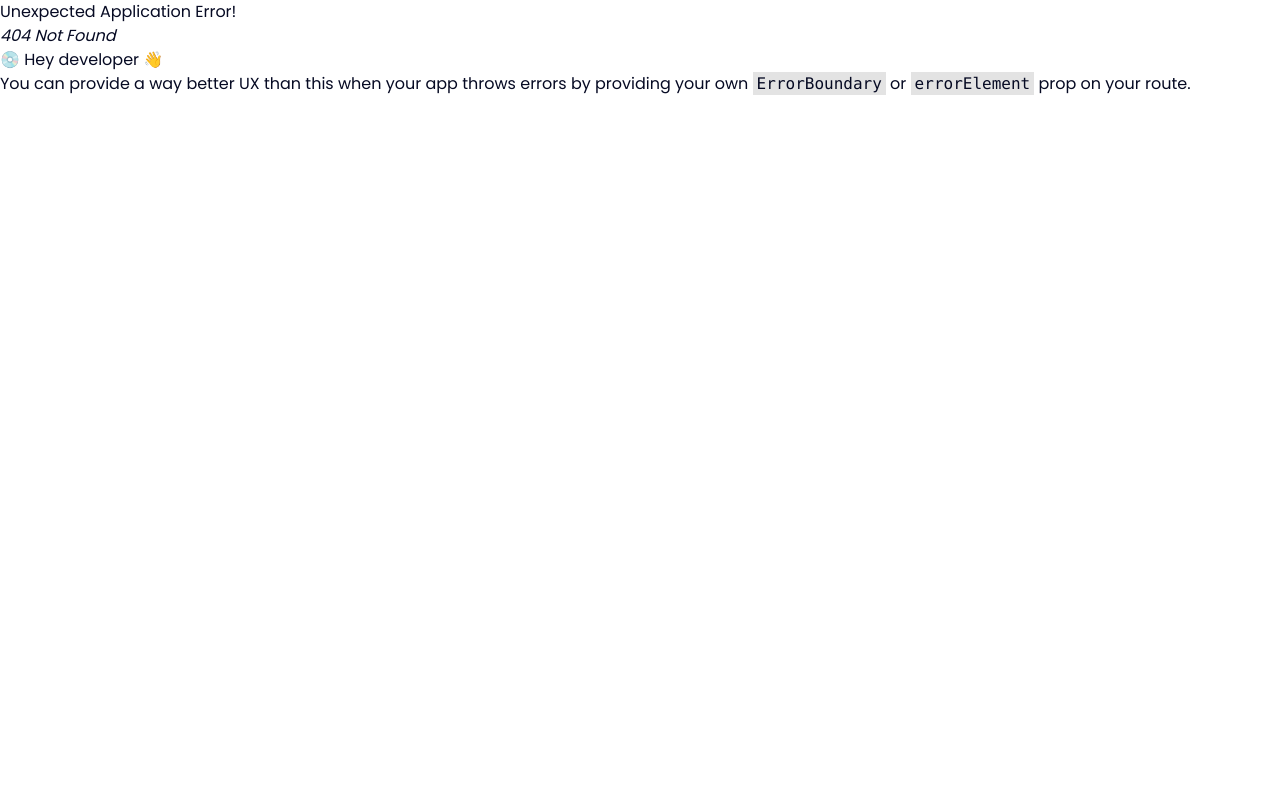
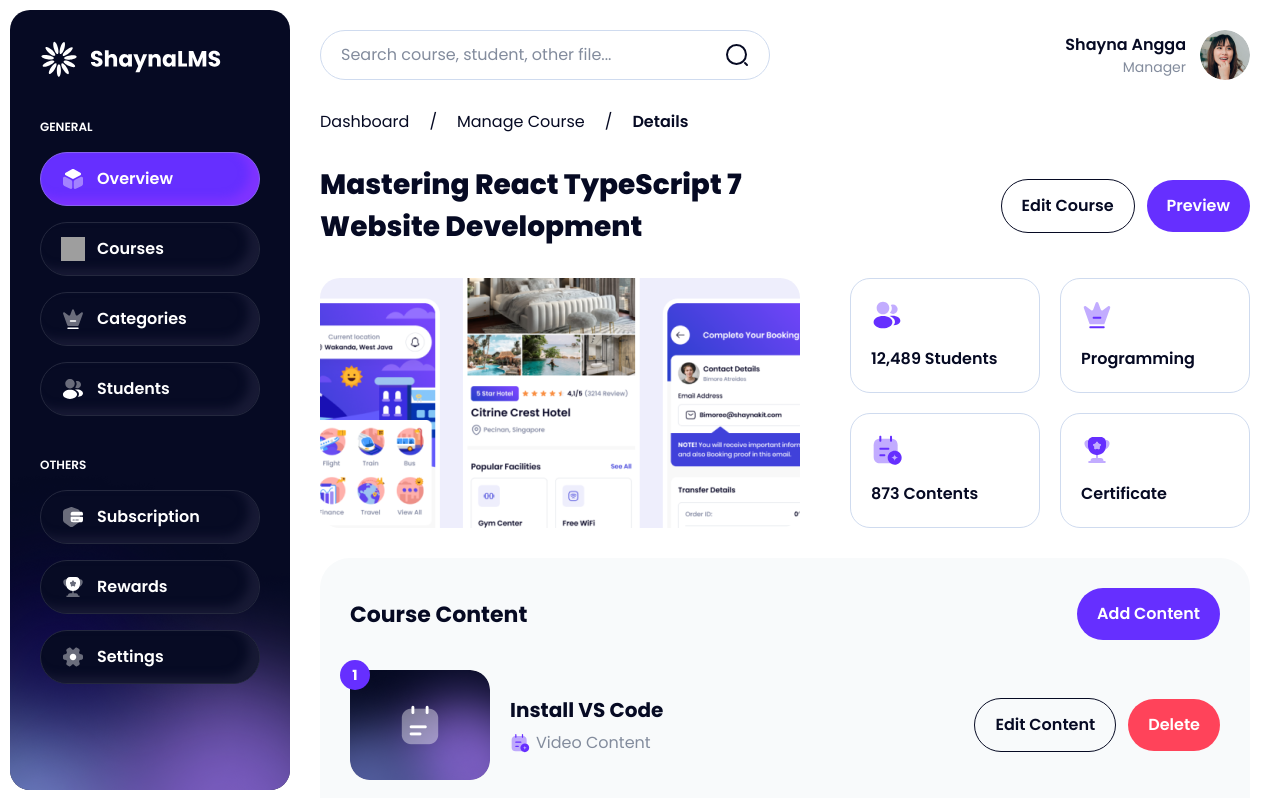
Before and after one commit to Arknightmythic/COURSE-LMS-PROJECT, a React (Vite) app: page /manager/courses/1 in a window 1280 px wide. Before the commit this address had no page. Shown: the top 798 px of the page. Built offline with nearby package versions, Linux system fonts and the light colour scheme; grey boxes are pictures that could not be loaded.

Commit message:
course details

```diff
--- a/src/components/sidebar.jsx
+++ b/src/components/sidebar.jsx
@@ -14,7 +14,7 @@
             GENERAL
           </p>
           <li>
-            <Link to="#">
+            <Link to="/manager">
               <div className="flex items-center gap-3 w-full rounded-full border p-[14px_20px] transition-all duration-300 hover:bg-[#662FFF] hover:border-[#8661EE] hover:shadow-[-10px_-6px_10px_0_#7F33FF_inset] bg-[#662FFF] border-[#8661EE] shadow-[-10px_-6px_10px_0_#7F33FF_inset]">
                 <img
                   src="/assets/images/icons/3dcube-white.svg"
@@ -26,7 +26,7 @@
             </Link>
           </li>
           <li>
-            <Link to="#">
+            <Link to="/manager/courses">
               <div className="flex items-center gap-3 w-full rounded-full border p-[14px_20px] transition-all duration-300 hover:bg-[#662FFF] hover:border-[#8661EE] hover:shadow-[-10px_-6px_10px_0_#7F33FF_inset] bg-[#070B24] border-[#24283E] shadow-[-10px_-6px_10px_0_#181A35_inset]">
                 <img
                   src="/assets/images/icons/note-favorite-white.svg"
--- /dev/null
+++ b/src/pages/manager/course-details/content-item.jsx
@@ -0,0 +1,66 @@
+import PropTypes from "prop-types";
+import React from "react";
+import { Link } from "react-router-dom";
+
+export default function ContentItem({
+    id=1,
+    index=1,
+    type='video',
+    title='Install VS Code',
+    courseId = 2
+}) {
+  return (
+    <div className="card flex items-center gap-5">
+      <div className="relative flex shrink-0 w-[140px] h-[110px] ">
+        <p className="absolute -top-[10px] -left-[10px] flex shrink-0 w-[30px] h-[30px] rounded-full items-center justify-center text-center bg-[#662FFF] text-white">
+          <span className="font-bold text-sm leading-[21px]">{index}</span>
+        </p>
+        <div className="rounded-[20px] bg-[#D9D9D9] overflow-hidden">
+          <img
+            src={`/assets/images/thumbnails/cover-${type}.png`}
+            className="w-full h-full object-cover"
+            alt="thumbnail"
+          />
+        </div>
+      </div>
+      <div className="w-full">
+        <h3 className="font-bold text-xl leading-[30px] line-clamp-1">
+          {title}
+        </h3>
+        <div className="flex items-center gap-5">
+          <div className="flex items-center gap-[6px] mt-[6px]">
+            <img
+              src="/assets/images/icons/note-favorite-purple.svg"
+              className="w-5 h-5"
+              alt="icon"
+            />
+            <p className="text-[#838C9D]">Video Content</p>
+          </div>
+        </div>
+      </div>
+      <div className="flex justify-end items-center gap-3">
+        <Link
+          to={`/manager/courses/${courseId}/edit/${id}`}
+          className="w-fit rounded-full border border-[#060A23] p-[14px_20px] font-semibold text-nowrap"
+        >
+          Edit Content
+        </Link>
+        <button
+          type="button"
+          className="w-fit rounded-full p-[14px_20px] bg-[#FF435A] font-semibold text-white text-nowrap"
+        >
+          Delete
+        </button>
+      </div>
+    </div>
+  );
+}
+
+
+ContentItem.PropTypes ={
+    id:PropTypes.number,
+    index:PropTypes.number,
+    type:PropTypes.string,
+    title:PropTypes.string,
+    courseId:PropTypes.number
+}
--- /dev/null
+++ b/src/pages/manager/course-details/index.jsx
@@ -0,0 +1,54 @@
+import React from 'react'
+import TableContent from './table-content'
+
+export default function ManageCourseDetailPage() {
+  return (
+    <>
+        <div id="Breadcrumb" className="flex items-center gap-5 *:after:content-['/'] *:after:ml-5">
+                <span className="last-of-type:after:content-[''] last-of-type:font-semibold">Dashboard</span>
+                <span className="last-of-type:after:content-[''] last-of-type:font-semibold">Manage Course</span>
+                <span className="last-of-type:after:content-[''] last-of-type:font-semibold">Details</span>
+            </div>
+            <header className="flex items-center justify-between gap-[30px]">
+                <div>
+                    <h1 className="font-extrabold text-[28px] leading-[42px]">
+                        Mastering React TypeScript 7 <br />
+                        Website Development
+                    </h1>
+                </div>
+                <div className="flex items-center gap-3">
+                    <a href="#" className="w-fit rounded-full border border-[#060A23] p-[14px_20px] font-semibold text-nowrap">
+                        Edit Course
+                    </a>
+                    <a href="course-learning-video.html" className="w-fit rounded-full p-[14px_20px] font-semibold text-[#FFFFFF] bg-[#662FFF] text-nowrap">
+                        Preview
+                    </a>
+                </div>
+            </header>
+            <section id="CourseInfo" className="flex gap-[50px]">
+                <div id="Thumbnail" className="flex shrink-0 w-[480px] h-[250px] rounded-[20px] bg-[#D9D9D9] overflow-hidden">
+                    <img src="/assets/images/thumbnails/th-4.png" className="w-full h-full object-cover" alt="thumbnail"/>
+                </div>
+                <div className="grid grid-cols-2 gap-5 w-full">
+                    <div className="flex flex-col rounded-[20px] border border-[#CFDBEF] p-5 gap-4">
+                        <img src="/assets/images/icons/profile-2user-purple.svg" className="w-8 h-8" alt="icon"/>
+                        <p className="font-semibold">12,489 Students</p>
+                    </div>
+                    <div className="flex flex-col rounded-[20px] border border-[#CFDBEF] p-5 gap-4">
+                        <img src="/assets/images/icons/crown-purple.svg" className="w-8 h-8" alt="icon"/>
+                        <p className="font-semibold">Programming</p>
+                    </div>
+                    <div className="flex flex-col rounded-[20px] border border-[#CFDBEF] p-5 gap-4">
+                        <img src="/assets/images/icons/note-favorite-purple.svg" className="w-8 h-8" alt="icon"/>
+                        <p className="font-semibold">873 Contents</p>
+                    </div>
+                    <div className="flex flex-col rounded-[20px] border border-[#CFDBEF] p-5 gap-4">
+                        <img src="/assets/images/icons/cup-purple.svg" className="w-8 h-8" alt="icon"/>
+                        <p className="font-semibold">Certificate</p>
+                    </div>
+                </div>
+            </section>
+            <TableContent/>
+    </>
+  )
+}
--- /dev/null
+++ b/src/pages/manager/course-details/table-content.jsx
@@ -0,0 +1,63 @@
+import React from "react";
+import ContentItem from "./content-item";
+
+export default function TableContent() {
+  return (
+    <section
+      id="CourseList"
+      className="flex flex-col w-full rounded-[30px] p-[30px] gap-[30px] bg-[#F8FAFB]"
+    >
+      <div className="header flex items-center justify-between">
+        <h2 className="font-bold text-[22px] leading-[33px]">Course Content</h2>
+        <a
+          href="add-course-content.html"
+          className="w-fit rounded-full p-[14px_20px] font-semibold text-[#FFFFFF] bg-[#662FFF] text-nowrap"
+        >
+          Add Content
+        </a>
+      </div>
+      <ContentItem type="text"/>
+      <ContentItem type="video"/>
+      <ContentItem type="text"/>
+      <ContentItem type="video"/>
+      <ContentItem type="text"/>
+      <ContentItem type="video"/>
+      <ContentItem type="text"/>
+      <ContentItem type="video"/>
+      <ContentItem type="text"/>
+      <ContentItem type="video"/>
+      <div id="Pagination" className="flex items-center gap-3">
+        <button
+          type="button"
+          className="flex shrink-0 w-9 h-9 rounded-full items-center justify-center text-center transition-all duration-300 hover:bg-[#662FFF] hover:text-white hover:border-0 bg-[#662FFF] text-white"
+        >
+          <span className="font-semibold text-sm leading-[21px]">1</span>
+        </button>
+        <button
+          type="button"
+          className="flex shrink-0 w-9 h-9 rounded-full items-center justify-center text-center transition-all duration-300 hover:bg-[#662FFF] hover:text-white hover:border-0 border border-[#060A23]"
+        >
+          <span className="font-semibold text-sm leading-[21px]">2</span>
+        </button>
+        <button
+          type="button"
+          className="flex shrink-0 w-9 h-9 rounded-full items-center justify-center text-center transition-all duration-300 hover:bg-[#662FFF] hover:text-white hover:border-0 border border-[#060A23]"
+        >
+          <span className="font-semibold text-sm leading-[21px]">3</span>
+        </button>
+        <button
+          type="button"
+          className="flex shrink-0 w-9 h-9 rounded-full items-center justify-center text-center transition-all duration-300 hover:bg-[#662FFF] hover:text-white hover:border-0 border border-[#060A23]"
+        >
+          <span className="font-semibold text-sm leading-[21px]">4</span>
+        </button>
+        <button
+          type="button"
+          className="flex shrink-0 w-9 h-9 rounded-full items-center justify-center text-center transition-all duration-300 hover:bg-[#662FFF] hover:text-white hover:border-0 border border-[#060A23]"
+        >
+          <span className="font-semibold text-sm leading-[21px]">5</span>
+        </button>
+      </div>
+    </section>
+  );
+}
--- a/src/router/index.jsx
+++ b/src/router/index.jsx
@@ -6,6 +6,7 @@
 import LayoutDashboard from "../components/layout"
 import ManageCoursePage from "../pages/manager/courses"
 import ManageCreateCourse from "../pages/manager/create-course"
+import ManageCourseDetailPage from "../pages/manager/course-details"
 
 
 const router = createBrowserRouter([
@@ -40,6 +41,10 @@
       {
         path:'/manager/courses/create',
         element: <ManageCreateCourse/>
+      },
+      {
+        path:'/manager/courses/:id',
+        element: <ManageCourseDetailPage/>
       }
     ],
   }
```
